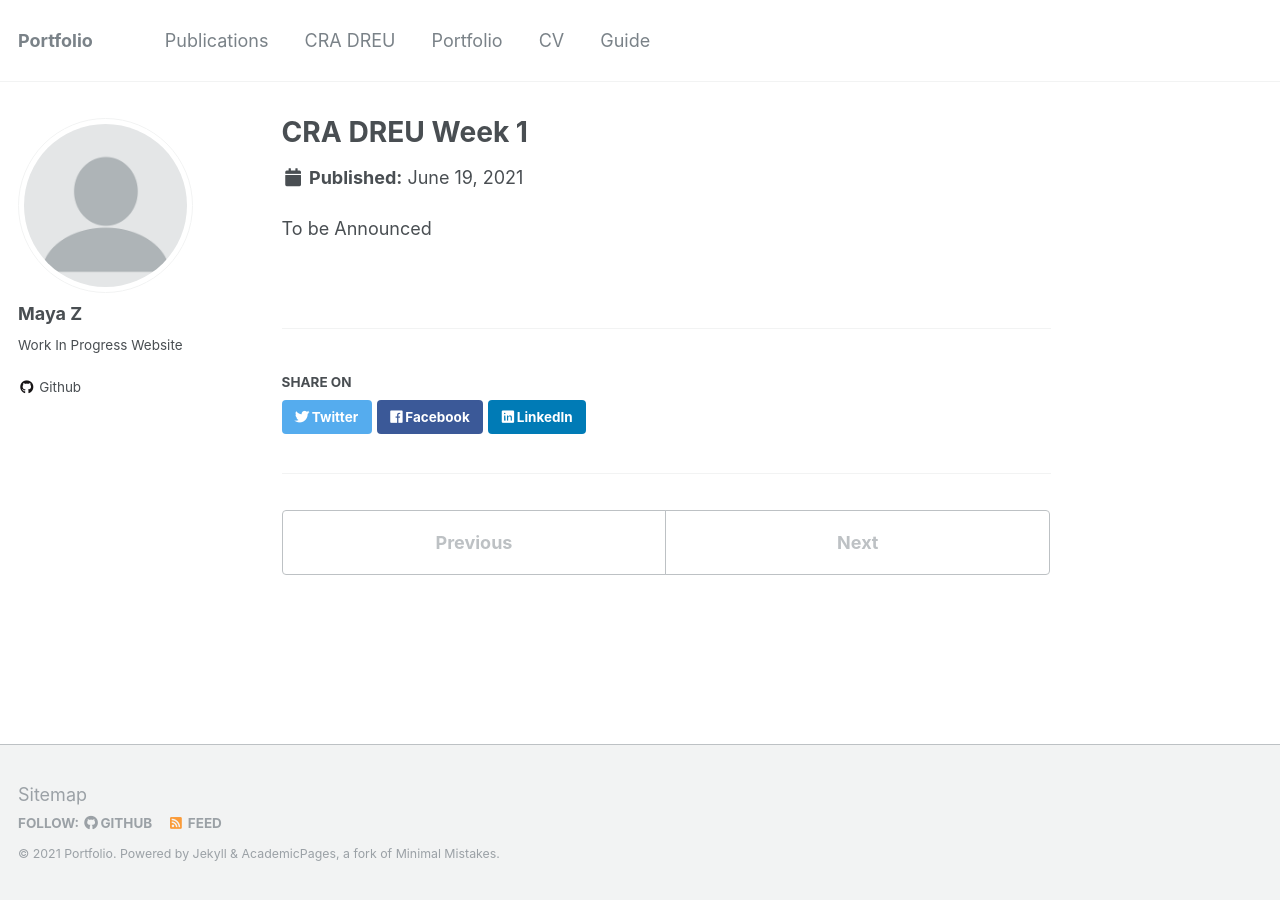
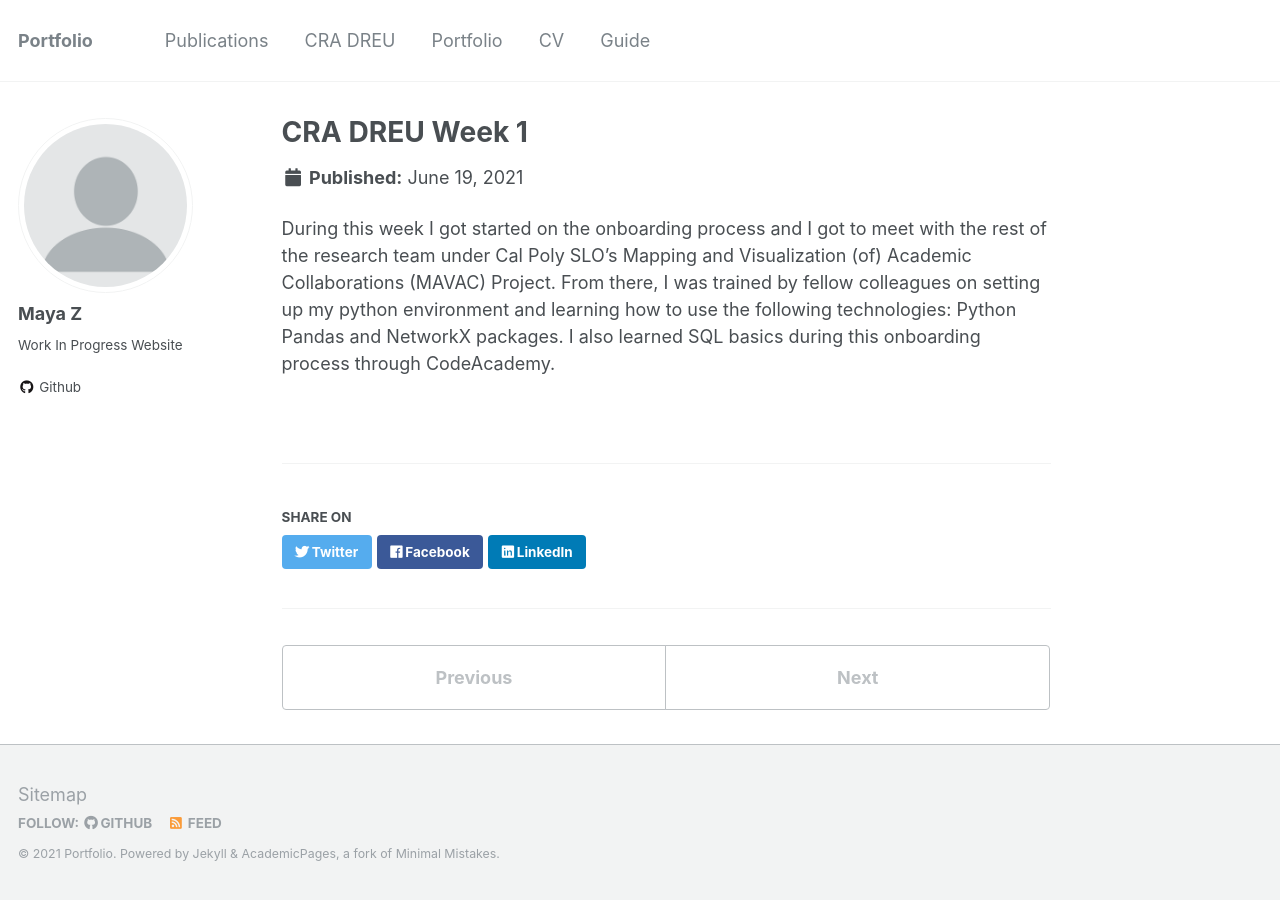
Before and after one commit to melonpocky/melonpocky.github.io, a Jekyll site: the page built from _cradreu/Week1.md, in a window 1280 px wide. Built offline with Jekyll 4.4.1, drawn with Linux system fonts in a browser that asks for light colours.

Commit message:
Updating Things

```diff
--- a/_cradreu/Week1.md
+++ b/_cradreu/Week1.md
@@ -1,10 +1,12 @@
 ---
 permalink: /cradreu/week1
 title: "CRA DREU Week 1"
-excerpt: "This here is affected by the excerpt"
+excerpt: "Onboarding"
 author_profile: true
 redirect_from:
 #  - /about/
 #  - /about.html
 ---
-To be Announced
+During this week I got started on the onboarding process and I got to meet with the rest of the research team under Cal Poly SLO's Mapping and Visualization (of) Academic Collaborations
+(MAVAC) Project. From there, I was trained by fellow colleagues on setting up my python environment and learning how to use the following technologies: Python Pandas and NetworkX packages.
+I also learned SQL basics during this onboarding process through CodeAcademy.
```
Also changed, not shown: _cradreu/Week2.md (+2 -2 lines), _cradreu/Week3.md (+3 -2 lines), _cradreu/Week4.md (+3 -2 lines), _pages/about.md (+2 -2 lines), 1 other file.
